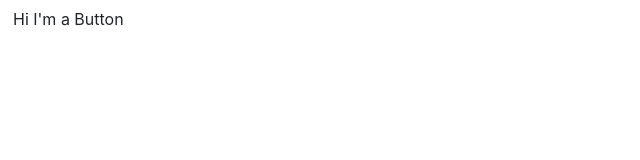
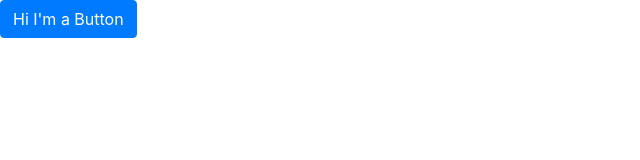
Before and after one commit to runnedrun/hack-the-editor, a plain HTML site: page index.html in a window 1280 px wide. Shown: the whole page, without its empty margins (0-640 px from the left). Drawn offline with nearby package versions, Linux system fonts and the light colour scheme.

Commit message:
Classadoo autocommit

```diff
--- a/index.html
+++ b/index.html
@@ -5,7 +5,7 @@
     <script src="/third_party/jquery/jquery.min.js"></script>
   </head>
   <body>
-    <button class="btn btn">
+    <button class="btn btn-primary">
       Hi I'm a Button
     </button>
     <script src="script.js"></script>
--- a/script.js
+++ b/script.js
@@ -7,4 +7,5 @@ var allDivsInTheEditor = editor.find("div")
 
 // Now try to
 // 1. add a button to the topbar
-// 2. change the
+// 2. change the title above the file list
+// 3. change the borders
```
